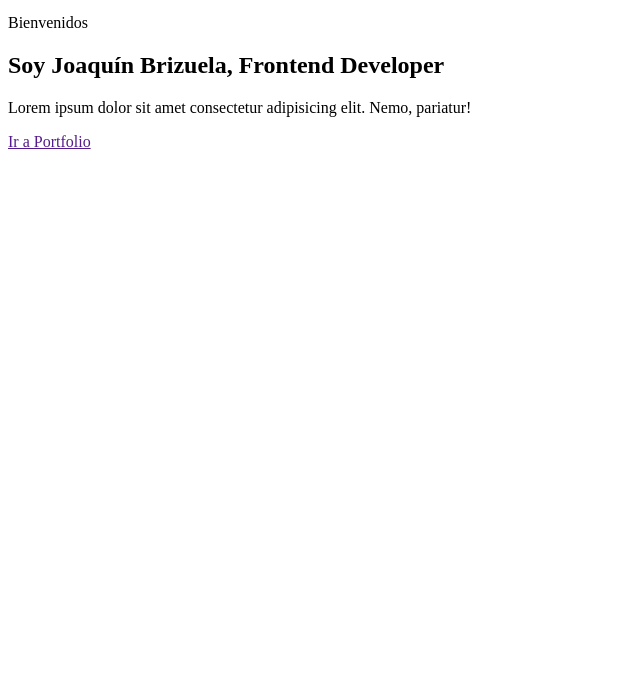
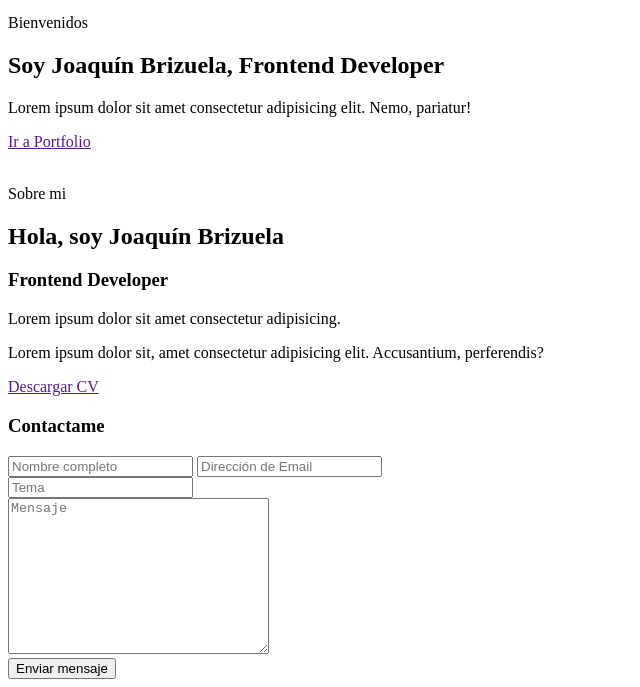
Before and after one commit to JoaquinBrizuela23/portfolio, a plain HTML site: page index.html in a window 1280 px wide. Shown: the part 141-828 px from the top of the page, without its empty margins (0-640 px from the left). Before the commit the page ends 800 px from the top, so only its background shows below. Drawn offline with Linux system fonts and the light colour scheme.

Commit message:
estructura html

```diff
--- a/index.html
+++ b/index.html
@@ -31,6 +31,55 @@
       </div>
     </div>
   </section>
+
+  <section id="aboutme">
+    <div class="photo-conteiner">
+      <img src="" alt="">
+    </div>
+    <div class="aboutme">
+      <p class="section-title">Sobre mi</p>
+      <h2>Hola, soy Joaquín Brizuela</h2>
+      <h3>Frontend Developer</h3>
+      <p>Lorem ipsum dolor sit amet consectetur adipisicing.</p>
+      <p>Lorem ipsum dolor sit, amet consectetur adipisicing elit. Accusantium, perferendis?</p>
+      <a href=""> Descargar CV</a>
+    </div>
+  </section>
+
+<!-- habilidades -->
+  <!-- <section id="skills">
+    <div class="skills-container" id="skilss">
+      <h3> Habilidades </h3>
+      <div class="skills">
+        <div class="info">
+          <p></p>
+        </div>
+      </div>
+    </div>
+  </section> -->
+
+  <section id="contact">
+    <h3 class="section-title">Contactame</h3>
+    <div class="form-container">
+      <form action="" class="action">
+        <div class="midle-file">
+          <input type="text"  placeholder="Nombre completo" class="midle-input">
+          <input type="email"  placeholder="Dirección de Email" class="midle-input">
+        </div>
+        <div class="file">
+          <input type="text"  placeholder="Tema" class="full-input">
+        </div>
+        <div class="file">
+          <textarea name="" id="" cols="30" rows="10" placeholder="Mensaje" class="full-input"></textarea>
+        </div>
+        <input type="submit" value="Enviar mensaje" class="submit-btn">
+      </form>
+    </div>
+  </section>
+
+  <footer>
+
+  </footer>
     <script src="js/main.js"></script>
 </body>
 </html>
```
